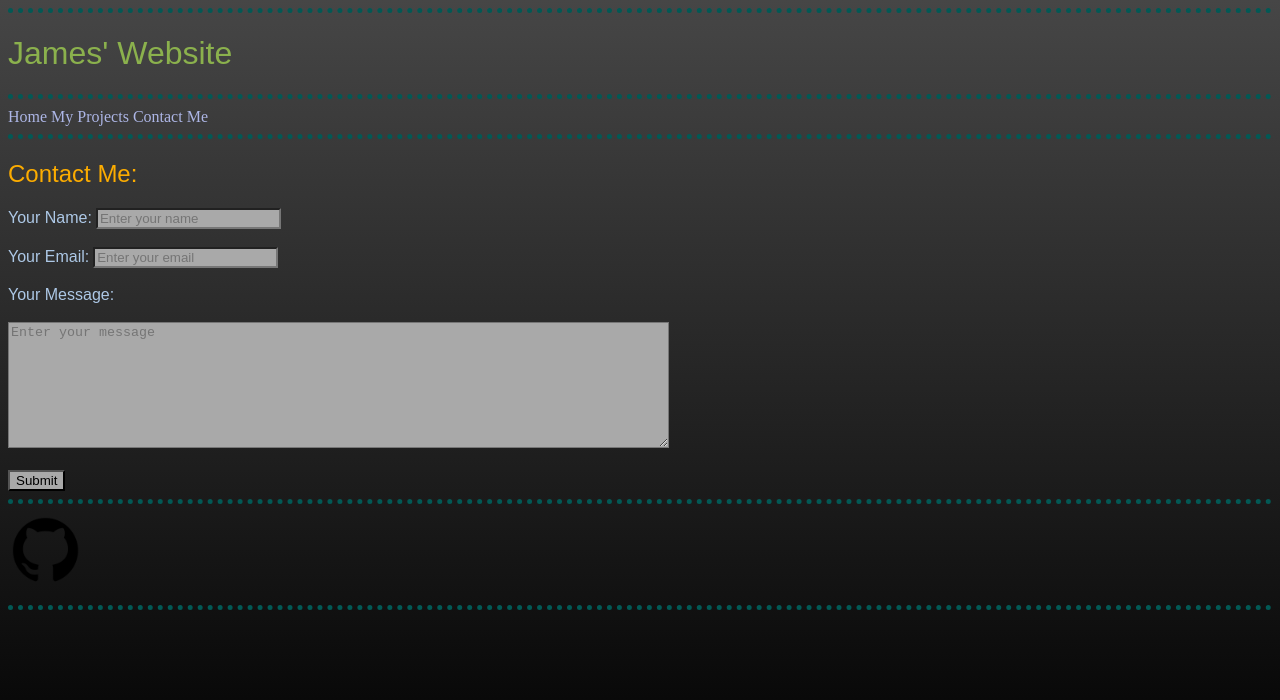
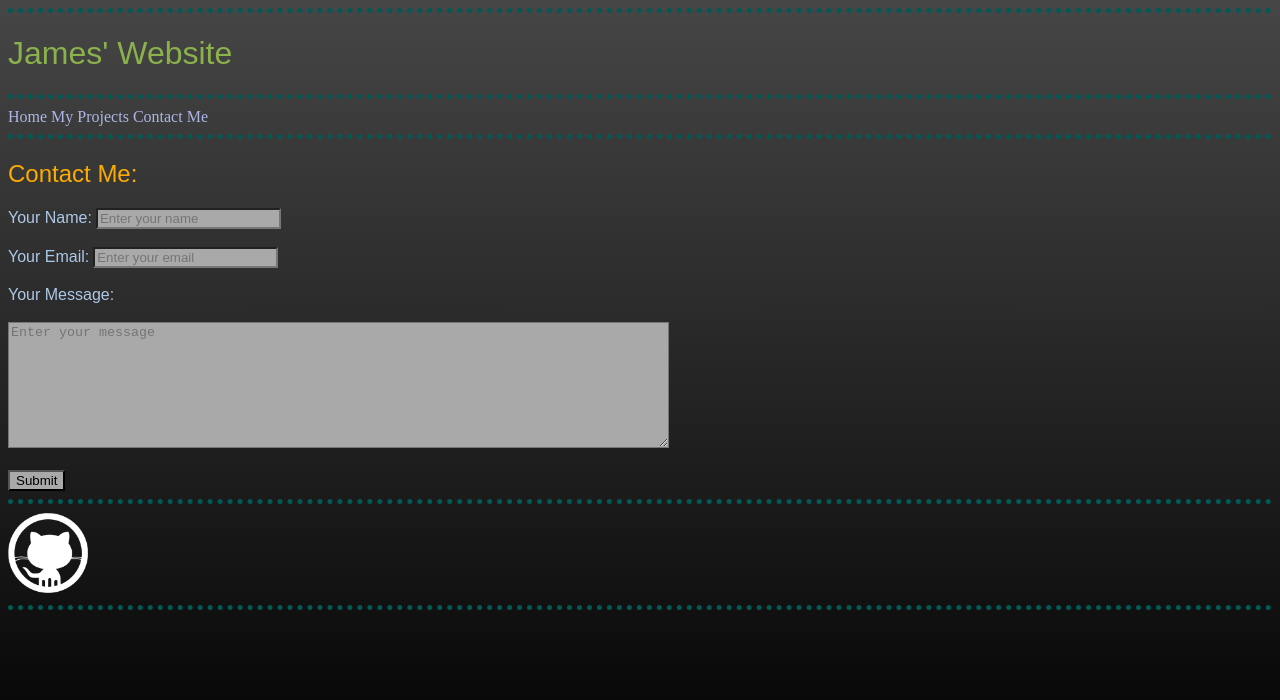
Before and after one commit to Jamerbog/my-personal-website, a plain HTML site: page contact.html in a window 1280 px wide. Drawn offline with Linux system fonts and the light colour scheme.

Commit message:
Update contact.html

```diff
--- a/contact.html
+++ b/contact.html
@@ -36,7 +36,7 @@
         <input type="Submit" style="background-color: darkgray;">
     </form>
     <hr>
-    <a href="https://github.com/Jamerbog" target="_blank"><img src="Icons/github_logo.png" width="80px" height="80px"></a>
+    <a href="https://github.com/Jamerbog" target="_blank"><img src="Icons/white-github-logo.png" width="80px" height="80px"></a>
     <hr>
 </body>
 
```
